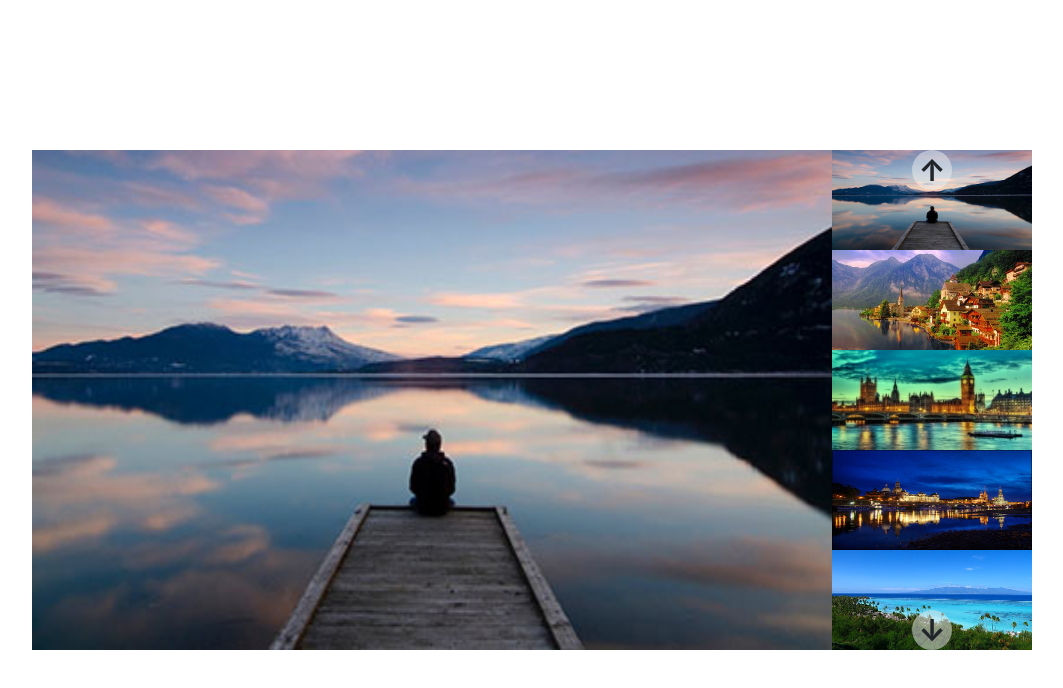
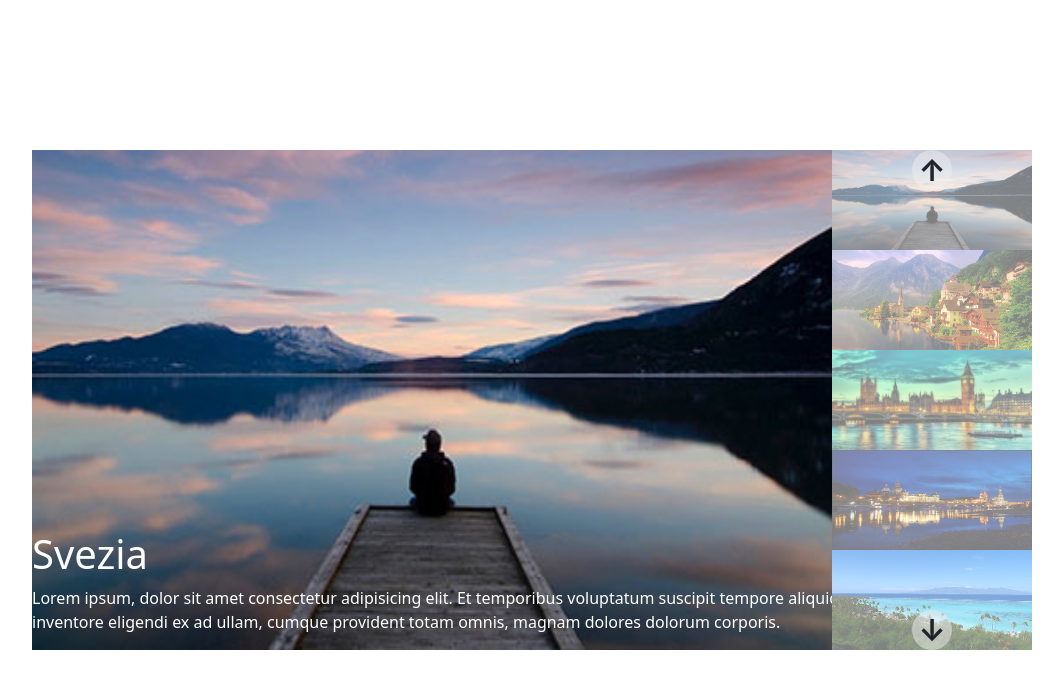
Before and after one commit to Masadavide/js-array-carousel, a plain HTML site: page index.html in a window 1280 px wide. Shown: the whole page, without its empty margins (108-1171 px from the left). Drawn offline with nearby package versions, Linux system fonts and the light colour scheme.

```diff
--- a/index.html
+++ b/index.html
@@ -15,12 +15,6 @@
                 <div class="items_container"></div>
             </div>
             <div class="lateral d-flex flex-column position-relative">
-                <img src="img/01.jpg" alt="">
-                <img src="img/02.jpg" alt="">
-                <img src="img/03.jpg" alt="">
-                <img src="img/04.jpg" alt="">
-                <img src="img/05.jpg" alt="">
-
                 <div class="prev position-absolute top-0 text-center">&uarr;</div>
                 <div class="next position-absolute bottom-0 text-center">&darr;</div>
             </div>
--- a/myscript.js
+++ b/myscript.js
@@ -6,7 +6,7 @@ const items = [
     'img/05.jpg'
 ];
 
-/* const title = [
+const title = [
     'Svezia',
     'Svizzera',
     'Gran Bretagna',
@@ -20,20 +20,36 @@ const text = [
     'Lorem ipsum, dolor sit amet consectetur adipisicing elit.',
     'Lorem ipsum, dolor sit amet consectetur adipisicing elit. Et temporibus voluptatum suscipit tempore aliquid deleniti aut veniam inventore eligendi ex ad ullam,',
     'Et temporibus voluptatum suscipit tempore aliquid deleniti aut veniam inventore eligendi ex ad ullam,',
-] */
+]
 
 let itemsContent = '';
+let itemsContentSide = '';
+
 let elementActive = 0;
 
 for (let i = 0; i < items.length; i++){
     itemsContent += `
         <div class="item" id="item-${i}">
             <img src="${items[i]}" alt="">
+            <div class="descrizione">
+                <h1> ${title[i]}</h1>
+                <p> ${text[i]}</p>
+            </div>
+        </div>`;
+}
+
+for (let i = 0; i < items.length; i++){
+    itemsContentSide += `
+        <div class="item2" id="item-${i}">
+            <img src="${items[i]}" alt="">
         </div>`;
 }
 
 const itemsContainer = document.querySelector('.items_container');
 itemsContainer.innerHTML = itemsContent;
+
+const itemsContainerSide = document.querySelector('.lateral');
+itemsContainerSide.innerHTML += itemsContentSide;
 
 let itemsActive = document.getElementById('item-'+elementActive);
 itemsActive.classList.add('active');
@@ -50,7 +66,9 @@ prev.addEventListener('click', function() {
     itemsActive.classList.remove('active');
     itemsActive = document.getElementById('item-'+elementActive);
     itemsActive.classList.add('active');
+
 });
+
 next.addEventListener('click', function() {
     if (elementActive == 4){
         elementActive = 0;
--- a/style.css
+++ b/style.css
@@ -21,6 +21,7 @@
 
 .item{
     height: 500px;
+    display: none;
 }
 
 .center img{
@@ -35,11 +36,8 @@
 
 .lateral img{
     width: 100%;
-    height: calc(100% / 5);
-}
-
-.item{
-    display: none;
+    height: 100%;
+    opacity: 0.5;
 }
 
 .item.active{
@@ -58,4 +56,23 @@
     padding: 0 4px;
     left: 50%;
     transform: translate(-50%);
+    z-index: 1;
 }
+
+.descrizione{
+    color: white;
+    position: absolute;
+    bottom: 0;
+    left: 0;
+}
+
+
+.item2{
+    height: calc(100% / 5);
+    width: 100%;
+}
+
+.opacity{
+    background-color: chartreuse;
+    z-index: 1;
+}
```
